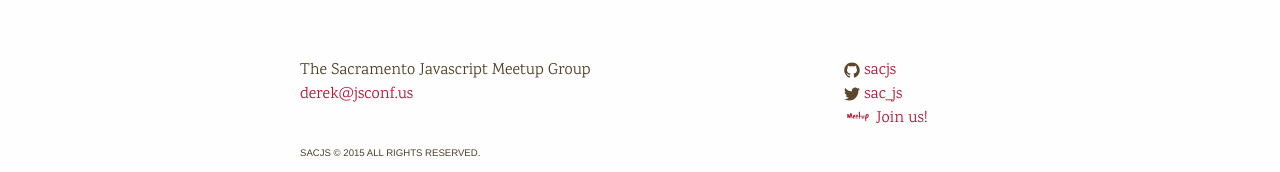
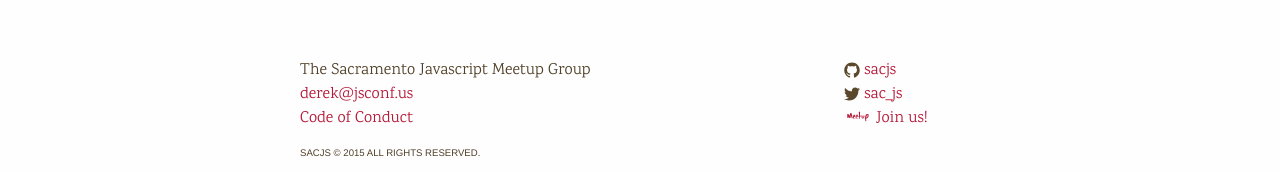
Before and after one commit to sacjs/website, a Jekyll site: the page built from index.html, in a window 1280 px wide. Shown: the part 1296-1468 px from the top of the page. Built offline with Jekyll 4.4.1, drawn with Linux system fonts in a browser that asks for light colours; nearby versions of some CDN libraries; some web fonts are replaced.

Commit message:
Add link to CoC to the footer

```diff
--- a/_includes/footer.html
+++ b/_includes/footer.html
@@ -6,6 +6,11 @@
         <li>
           <a href="mailto:{{ site.email }}">
             {{ site.email }}
+          </a>
+        </li>
+        <li>
+          <a href="/code-of-conduct/">
+            Code of Conduct
           </a>
         </li>
       </ul>
```
